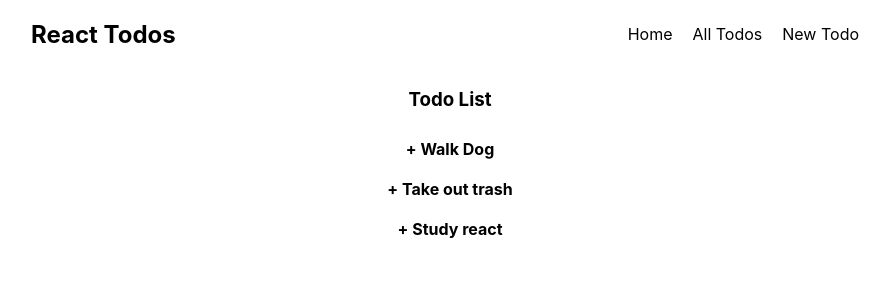
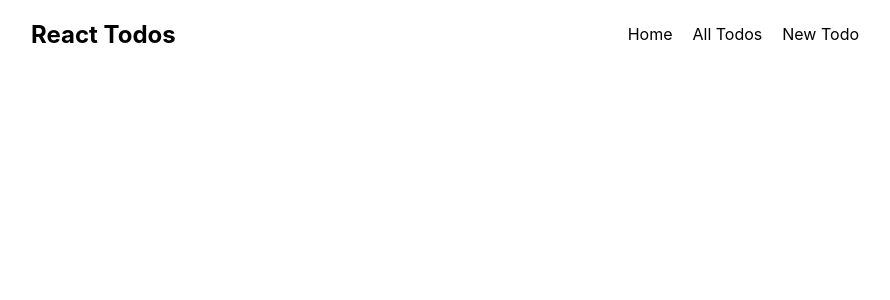
Before and after one commit to olliepayne/react-todos, a React (Create React App) app: page /api/todos in a window 1280 px wide. Shown: the top 300 px of the page, without its empty margins (190-1080 px from the left). Built offline with nearby package versions, Linux system fonts and the light colour scheme.

Commit message:
add skeleton newtodo page

```diff
--- a/src/components/Navbar/Navbar.jsx
+++ b/src/components/Navbar/Navbar.jsx
@@ -7,8 +7,8 @@ const Navbar = () => {
       <h2>React Todos</h2>
       <ul className="navbar-links">
         <li><a href="/">Home</a></li>
-        <li><a href="/api/todos">All Todos</a></li>
-        <li><a href="/api/todos/new">New Todo</a></li>
+        <li><a href="/todos">All Todos</a></li>
+        <li><a href="/todos/new">New Todo</a></li>
       </ul>
     </nav>
   )
--- a/src/pages/App.js
+++ b/src/pages/App.js
@@ -4,6 +4,7 @@ import './App.css';
 import * as todosAPI from '../services/todos-api'
 import Navbar from '../components/Navbar/Navbar'
 import TodosList from './TodosList/TodosList'
+import NewTodo from './NewTodo/NewTodo'
 
 class App extends React.Component {
   state = {
@@ -22,8 +23,11 @@ class App extends React.Component {
     return (
       <>
         <Navbar />
-        <Route exact path="/api/todos" render={() =>
+        <Route exact path="/todos" render={() =>
           <TodosList todos={this.state.todos} completeTodo={this.completeTodo} />
+        }/>
+        <Route exact path="/todos/new" render={() =>
+          <NewTodo />
         }/>
       </>
     )
--- /dev/null
+++ b/src/pages/NewTodo/NewTodo.jsx
@@ -0,0 +1,8 @@
+const NewTodo = () => {
+  return (
+    <>
+    </>
+  )
+}
+
+export default NewTodo
```
Also changed, not shown: 1 other file (tests, documents, lock files or other folders).
